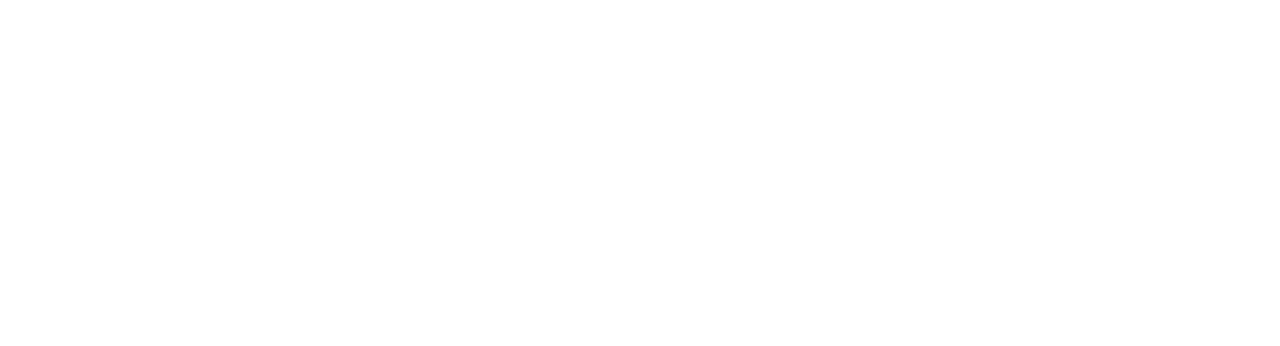
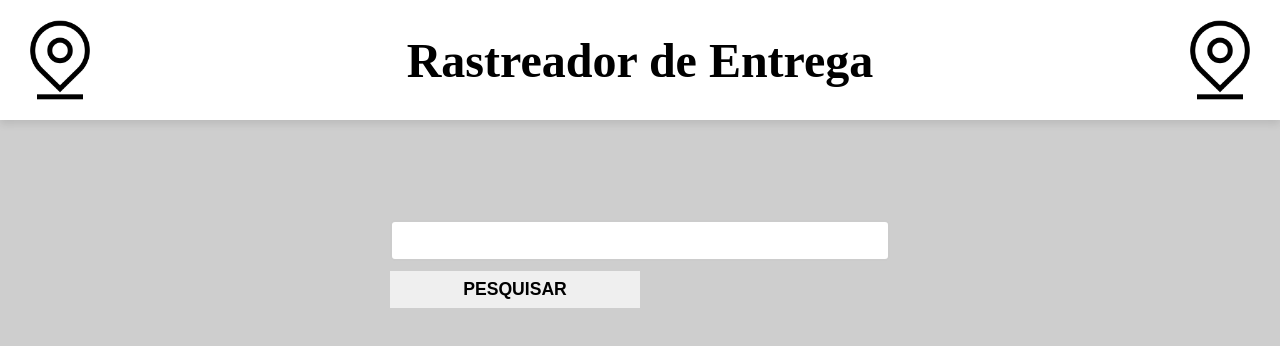
Before and after one commit to Cabral1Silva/rastrearEncomenda, a plain HTML site: page index.html in a window 1280 px wide. Drawn offline with Linux system fonts and the light colour scheme.

Commit message:
pagina principal estilizada

```diff
--- a/index.html
+++ b/index.html
@@ -3,9 +3,26 @@
 <head>
     <meta charset="UTF-8">
     <meta name="viewport" content="width=device-width, initial-scale=1.0">
+    <link rel="stylesheet" href="/rastrearEncomenda/style/style.css">
     <title>Rastrear entrega</title>
 </head>
 <body>
+    <main>
+        <header>
+            <container class="hearder">
+                <img src="/rastrearEncomenda/img/local.png" alt="" width="80px">
+                <h1>Rastreador de Entrega</h1>
+                <img src="/rastrearEncomenda/img/local.png" alt="" width="80px">
+            </container>
+        </header>
+        <section>
+            <div class="home">
+                <input type="text">
+                <button>PESQUISAR</button>
+
+            </div>
+        </section>
+    </main>
 
 </body>
 </html>
--- /dev/null
+++ b/style/style.css
@@ -0,0 +1,66 @@
+*{
+    padding: 0;
+    margin: 0;
+    box-sizing: border-box;
+
+}
+body{
+    background-color: rgb(206, 206, 206);
+    font-size: 1.5rem;
+}
+
+/*PAGINA PRINCIPAL*/
+
+.hearder{
+    display: flex;
+    flex-direction: row;
+    justify-content:space-between;
+    align-items: center;
+    padding: 20px;
+    background-color: rgb(255, 255, 255);
+    box-shadow: 0 4px 8px rgba(0, 0, 0, 0.1); /* Sombra para efeito de profundidade */
+
+
+
+}
+section{
+
+    display: flex;
+    flex-direction: column;
+    align-items: center;
+    padding: 100px;
+    height: 600px;
+    width: 100%;
+}
+.home{
+    display: flex;
+    flex-direction: column;
+    justify-content:center;
+
+
+}
+
+input{
+      padding: 8px;
+      margin-bottom: 10px;
+      width: 500px;
+      font-size: 1.1rem;
+      border: 2px solid #ccc;
+      border-radius: 5px;
+      outline: none;
+}
+
+button{
+    padding: 8px;
+    margin-bottom: 10px;
+    border: none;
+    font-weight:bold;
+    font-size: 1.1rem;
+    width: 50%;
+}
+
+button:hover{
+    cursor: pointer;
+    background-color:green;
+    color:azure;
+}
```
